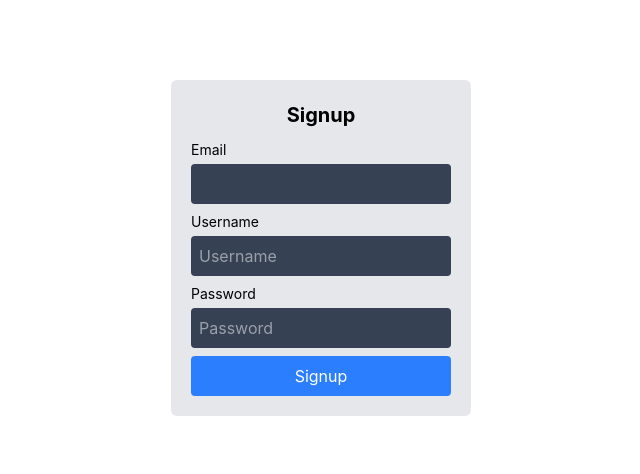
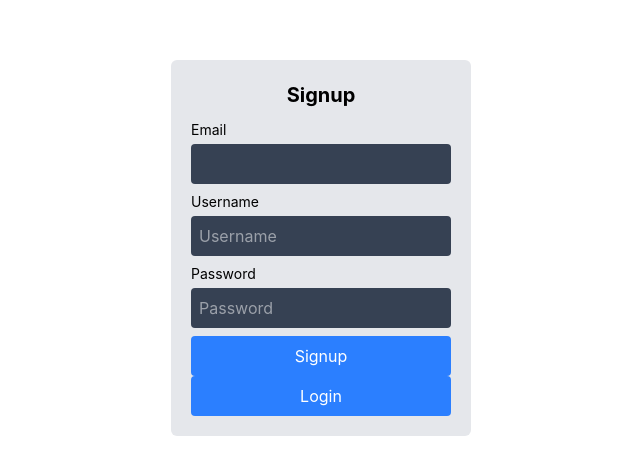
Before and after one commit to praneeth172004/secondbranFrontend, a React (Vite) app: page /signup in a window 1280 px wide. Shown: the part 152-626 px from the top of the page, without its empty margins (319-959 px from the left). Built offline with nearby package versions, Linux system fonts and the light colour scheme; no server answers.

Commit message:
Changes in Login button and share Link

```diff
--- a/src/Pages/Main.tsx
+++ b/src/Pages/Main.tsx
@@ -32,6 +32,8 @@ export default function Main({ choice }: MainProps) {
   const [pdfurl, setpdfurl] = useState<string>('');
 
   const fetchContent = async () => {
+    console.log(localStorage.getItem("token"));
+
     try {
       const response = await axiosinstance.get('/user/content', {
         headers: {
--- a/src/Pages/ShowShareLink.tsx
+++ b/src/Pages/ShowShareLink.tsx
@@ -12,8 +12,9 @@ function ShowShareLink({ share, setshare, link }: ShowShareLinkProps) {
      const [copyMessage, setCopyMessage] = useState("");
 
   if (!share) return null;
+  const url="https://second-brain-frontend-zruo.vercel.app/"
 
-  const fullLink = `http://localhost:5173/share/${link}`;
+  const fullLink = `${url}${link}`;
 
   return (
     <div className="fixed top-0 left-0 flex backdrop-blur-sm bg-black/50 h-screen w-screen justify-center items-center z-50 transition-all duration-700 ease-in-out ">
--- a/src/Pages/Signup.tsx
+++ b/src/Pages/Signup.tsx
@@ -35,6 +35,7 @@ export default function Signup() {
       alert("Signup failed: Check if username is already taken or input is missing.");
     }
   };
+
 
   return (
     <div className="bg-white h-screen flex items-center justify-center">
@@ -74,9 +75,17 @@ export default function Signup() {
             />
             <button
               type="submit"
+
               className="bg-blue-500 p-2 rounded text-white hover:bg-blue-600"
             >
               Signup
+            </button>
+            <button
+              type="submit"
+              onClick={()=>navigate("/login")}
+              className="bg-blue-500 p-2 rounded text-white hover:bg-blue-600"
+            >
+              Login
             </button>
           </form>
         </div>
```
